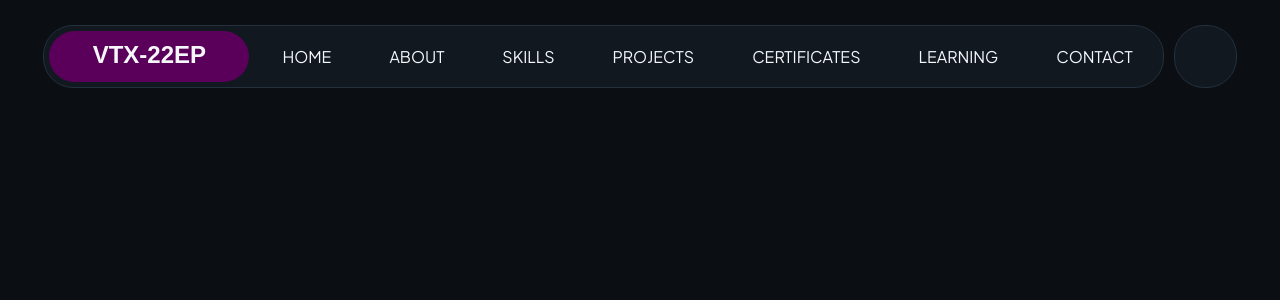
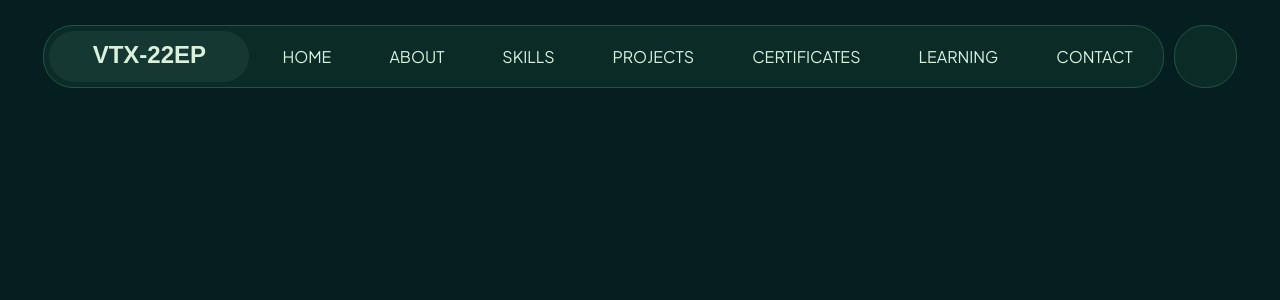
Before and after one commit to vtx-22ep/vtx-portfo, a React (Vite) app: page / in a window 1280 px wide. Shown: the top 300 px of the page. Built offline with nearby package versions, Linux system fonts and the light colour scheme; a web font is replaced by a local one.

Commit message:
I've changed the Portfolio theme color into green!

```diff
--- a/src/components/Navbar/Navbar.css
+++ b/src/components/Navbar/Navbar.css
@@ -17,7 +17,7 @@ nav{
 
 .nav-logo{
     width: 200px;
-    background-color: rgb(90, 0, 90);
+    background-color: var(--accent);
     border-radius: 30px;
 }
 
--- a/src/index.css
+++ b/src/index.css
@@ -7,12 +7,12 @@
 }
 
 :root{
-  --background-color: #0B0F14;
-  --surface: #111820;
-  --primary-text-dark: #F5F7FA;
-  --secondary-text-dark: #A7B0BA;
-  --accent: #5A005A;
-  --border: #24303C;
+  --background-color: #051F20;
+  --surface: #0B2B26;
+  --primary-text-dark: #DAF1DE;
+  --secondary-text-dark: #F5F7FA;
+  --accent: #163832;
+  --border: #235347;
   --font-heading: 'Momo Trust Display', sans-serif;
   --font-body: 'Plus Jakarta Sans', sans-serif;
 }
```
Also changed, not shown: src/components/Home/Home.css (added), src/components/Home/Home.jsx (added).
